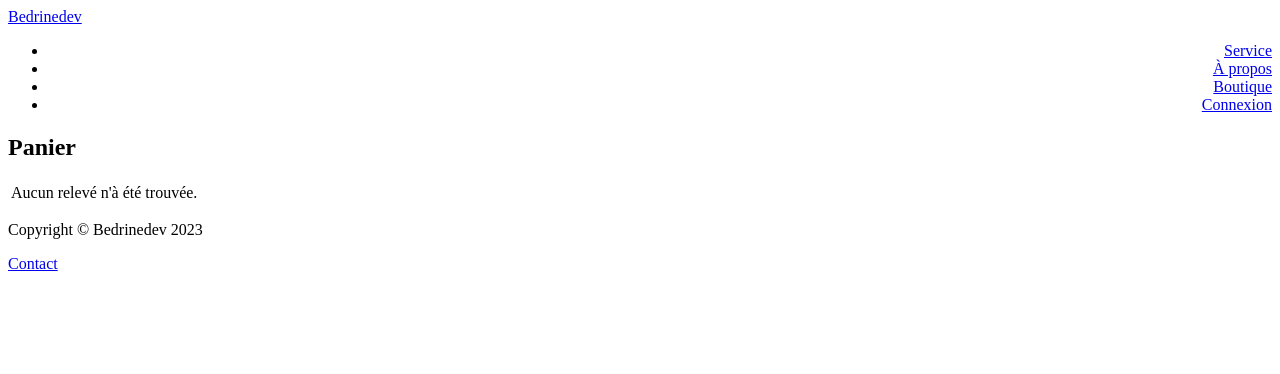
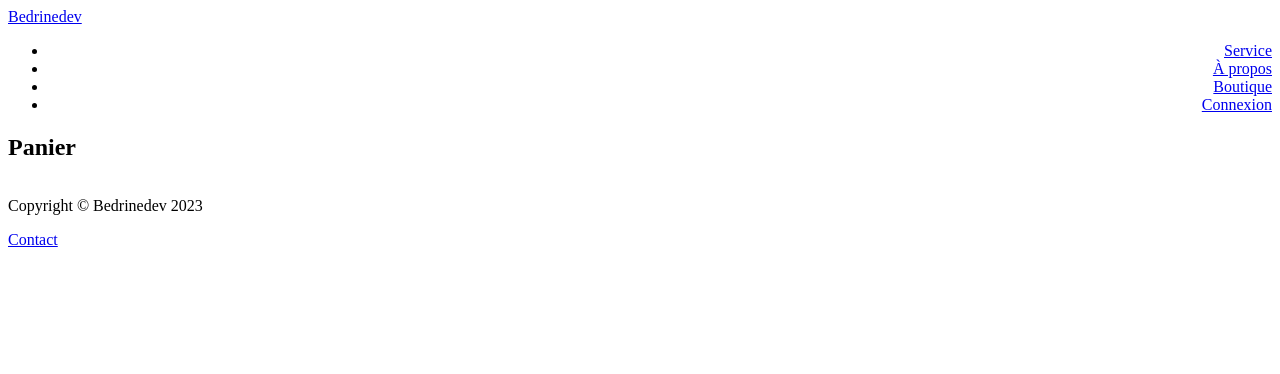
Before and after one commit to alanbedrine/bedrinedev, a Symfony app: template templates/shop/basket.html.twig in a window 1280 px wide. Shown: the top 374 px of the page. Run offline with Twig, Linux system fonts and the light colour scheme; the template is opened without the code that fills it, so the values that code supplies are empty; some libraries are stand-ins or nearby versions.

Commit message:
Modify Text

```diff
--- a/templates/home/index.html.twig
+++ b/templates/home/index.html.twig
@@ -10,7 +10,7 @@
     </div>
 </section>
 <section class="service" id="service">
-    <h2 class="text-center">Services</h2>
+    <h2 class="text-global text-center">Services</h2>
     <div class="grid-service">
         <div class="service-detail">
             <img src="{{ asset('build/images/website.png') }}" alt="Site vitrine">
--- a/templates/login/index.html.twig
+++ b/templates/login/index.html.twig
@@ -3,7 +3,7 @@
 {% block title %}Connexion | Bedrinedev{% endblock %}
 
 {% block body %}
-<h1 class="text-white text-center">Connexion</h1>
+<h1 class="text-global text-white text-center">Connexion</h1>
 <section id="login">
     <form action="{{ path('app_login') }}" method="post">
         <label for="username">Email</label>
--- a/templates/shop/basket.html.twig
+++ b/templates/shop/basket.html.twig
@@ -4,7 +4,7 @@
 
 {% block body %}
 <section class="basket" id="basket">
-    <h1 class="text-center text-uppercase">Panier</h1>
+    <h1 class="text-global text-center text-uppercase">Panier</h1>
     <table class="table-product">
         {% for product in products %}
             <tr>
@@ -16,10 +16,6 @@
                     </a>
                 </td>
             </tr>
-        {% else %}
-            <tr>
-                <td class="text-center">Aucun relevé n'à été trouvée.</td>
-            </tr>
         {% endfor %}
     </table>
 </section>
--- a/templates/shop/category.html.twig
+++ b/templates/shop/category.html.twig
@@ -4,7 +4,7 @@
 
 {% block body %}
 <section class="product-list" id="category-list">
-    <h1 class="text-white text-center text-capitalize">{{ category.name }}</h1>
+    <h1 class="text-global text-white text-center text-capitalize">{{ category.name }}</h1>
     <div class="grid-product">
         {% for product in products %}
             <div class="product-detail">
--- a/templates/shop/index.html.twig
+++ b/templates/shop/index.html.twig
@@ -4,7 +4,7 @@
 
 {% block body %}
 <section class="category" id="category">
-    <h1 class="text-white text-center">Catégories</h1>
+    <h1 class="text-global text-white text-center">Catégories</h1>
     <div class="grid-category">
         {% for category in categorys %}
             <a class="category-detail" href="{{ path('app_category_detail', {slug: category.slug}) }}">
--- a/templates/shop/payment.html.twig
+++ b/templates/shop/payment.html.twig
@@ -4,7 +4,7 @@
 
 {% block body %}
 <section class="category" id="category">
-    <h1 class="text-white text-center">Paiement</h1>
+    <h1 class="text-global text-white text-center">Paiement</h1>
     <div class="container">
         <div class="row justify-content-center">
             <div class="col-4">
--- a/templates/shop/product.html.twig
+++ b/templates/shop/product.html.twig
@@ -4,8 +4,8 @@
 
 {% block body %}
 <section class="product-info" id="category-info">
-    <h1 class="text-center text-uppercase">{{ product.name }}</h1>
-    <h2 class="h4 text-center text-capitalizise">{{ product.maker }}</h2>
+    <h1 class="text-global text-center text-uppercase">{{ product.name }}</h1>
+    <h2 class="text-global h4 text-center text-capitalizise">{{ product.maker }}</h2>
     <div class="grid-product-info">
         <div class="img-product">
             <img src="{{ asset('build/images/shop/product/' ~ product.img  ~'') }}" alt="{{ product.name }}" width="570" heigh="570"></img>
```
Also changed, not shown: assets/styles/app.scss (+22 -4 lines).
